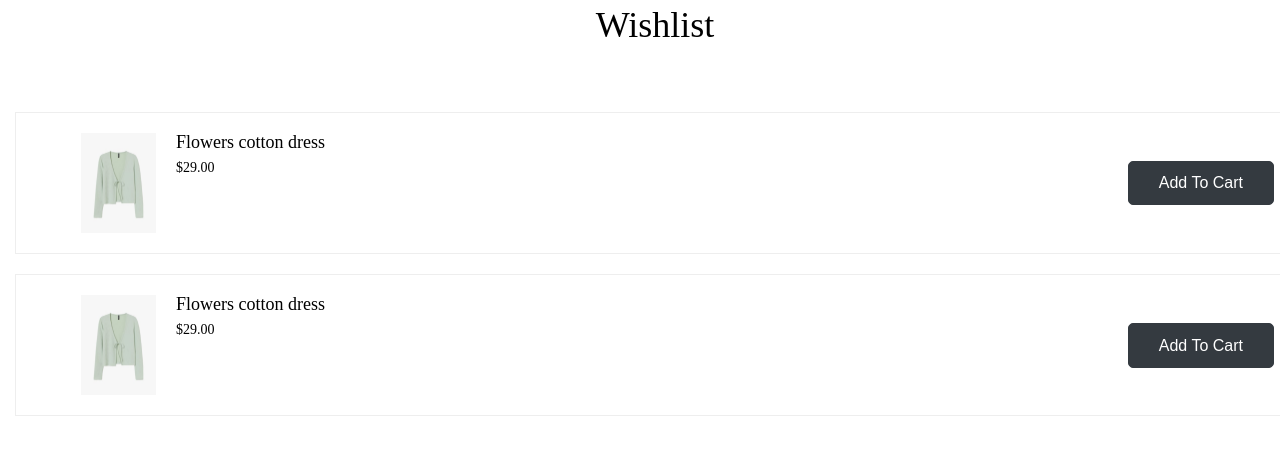
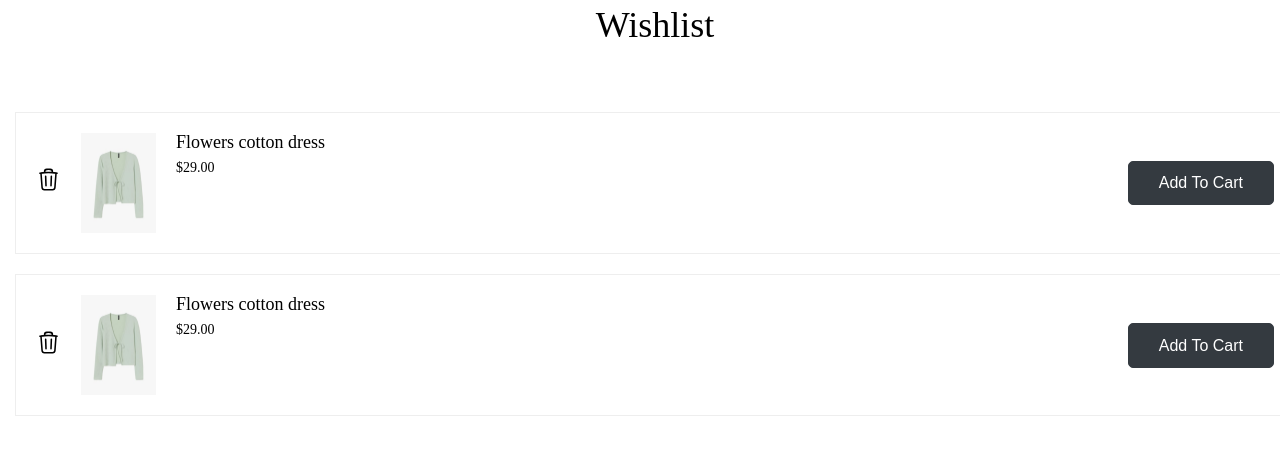
Before and after one commit to OleksandrKhlopenko/final_work, a React (Create React App) app: page /wishlist in a window 1280 px wide. Shown: the top 454 px of the page. Built offline with nearby package versions, Linux system fonts and the light colour scheme.

Commit message:
add wishlist components

```diff
--- /dev/null
+++ b/src/components/Wishlist/Buttons/ItemButton.jsx
@@ -0,0 +1,9 @@
+import  styles from "../../../pages/Wishlist/Wishlist.module.scss"
+
+const ItemButton = () => {
+  return (
+    <button className={styles.btnBtnDark}>Add To Cart</button>
+  )
+}
+
+export default ItemButton
--- /dev/null
+++ b/src/components/Wishlist/Buttons/ItemDeleteButton.jsx
@@ -0,0 +1,25 @@
+import  styles from "../../../pages/Wishlist/Wishlist.module.scss"
+
+
+const ItemDeleteButton = () => {
+  return (
+    <button className={styles.itemDelete}>
+                <svg
+                  xmlns="http://www.w3.org/2000/svg"
+                  fill="none"
+                  viewBox="0 0 24 24"
+                  stroke-width="1.5"
+                  stroke="currentColor"
+                  class="w-6 h-6"
+                >
+                  <path
+                    stroke-linecap="round"
+                    stroke-linejoin="round"
+                    d="M14.74 9l-.346 9m-4.788 0L9.26 9m9.968-3.21c.342.052.682.107 1.022.166m-1.022-.165L18.16 19.673a2.25 2.25 0 01-2.244 2.077H8.084a2.25 2.25 0 01-2.244-2.077L4.772 5.79m14.456 0a48.108 48.108 0 00-3.478-.397m-12 .562c.34-.059.68-.114 1.022-.165m0 0a48.11 48.11 0 013.478-.397m7.5 0v-.916c0-1.18-.91-2.164-2.09-2.201a51.964 51.964 0 00-3.32 0c-1.18.037-2.09 1.022-2.09 2.201v.916m7.5 0a48.667 48.667 0 00-7.5 0"
+                  />
+                </svg>
+              </button>
+  )
+}
+
+export default ItemDeleteButton
--- /dev/null
+++ b/src/components/Wishlist/WihlistCard.jsx
@@ -0,0 +1,32 @@
+import ItemDeleteButton from "./Buttons/ItemDeleteButton"
+import ItemButton from "./Buttons/ItemButton"
+import styles from "../../pages/Wishlist/Wishlist.module.scss"
+import image07 from "../../img/product-07.jpg"
+
+const WihlistCard = () => {
+  return (
+    <div className={styles.item}>
+            <div className={styles.itemContent}>
+             <ItemDeleteButton/>
+
+              <div className={styles.itemBody}>
+                <img
+                  src={image07}
+                  alt="Flowers cotton dress"
+                  className={styles.itemImage}
+                />
+
+                <div className={styles.mediaBodyMw210}>
+                  <p className={styles.itemTitle}>Flowers cotton dress</p>
+                  <p className={styles.itemPrice}>$29.00</p>
+                </div>
+              </div>
+            </div>
+            <div className={styles.itemButtons}>
+             <ItemButton/>
+            </div>
+          </div>
+  )
+}
+
+export default WihlistCard
--- /dev/null
+++ b/src/components/Wishlist/WishlistCard2.jsx
@@ -0,0 +1,32 @@
+import ItemDeleteButton from "./Buttons/ItemDeleteButton"
+import ItemButton from "./Buttons/ItemButton"
+import styles from "../../pages/Wishlist/Wishlist.module.scss"
+import image07 from "../../img/product-07.jpg"
+
+const WihlistCard2 = () => {
+  return (
+    <div className={styles.item}>
+            <div className={styles.itemContent}>
+             <ItemDeleteButton/>
+
+              <div className={styles.itemBody}>
+                <img
+                  src={image07}
+                  alt="Flowers cotton dress"
+                  className={styles.itemImage}
+                />
+
+                <div className={styles.mediaBodyMw210}>
+                  <p className={styles.itemTitle}>Flowers cotton dress</p>
+                  <p className={styles.itemPrice}>$29.00</p>
+                </div>
+              </div>
+            </div>
+            <div className={styles.itemButtons}>
+             <ItemButton/>
+            </div>
+          </div>
+  )
+}
+
+export default WihlistCard2
--- a/src/pages/Wishlist/Wishlist.jsx
+++ b/src/pages/Wishlist/Wishlist.jsx
@@ -1,85 +1,15 @@
+import WihlistCard from "../../components/Wishlist/WihlistCard";
+import WihlistCard2 from "../../components/Wishlist/WishlistCard2";
 import styles from "../pages/../Wishlist/Wishlist.module.scss";
-import image07 from "../../img/product-07.jpg"
+
 const Wishlist = () => {
   return (
     <div>
       <div className={styles.container}>
         <h2 className={styles.wishlistTitle}>Wishlist</h2>
+        <WihlistCard/>
+        <WihlistCard2/>
 
-        <div className={styles.list}>
-          <div className={styles.item}>
-            <div className={styles.itemContent}>
-              <button className={styles.itemDelete}>
-                <svg
-                  xmlns="http://www.w3.org/2000/svg"
-                  fill="none"
-                  viewBox="0 0 24 24"
-                  stroke-width="1.5"
-                  stroke="currentColor"
-                  class="w-6 h-6"
-                >
-                  <path
-                    stroke-linecap="round"
-                    stroke-linejoin="round"
-                    d="M14.74 9l-.346 9m-4.788 0L9.26 9m9.968-3.21c.342.052.682.107 1.022.166m-1.022-.165L18.16 19.673a2.25 2.25 0 01-2.244 2.077H8.084a2.25 2.25 0 01-2.244-2.077L4.772 5.79m14.456 0a48.108 48.108 0 00-3.478-.397m-12 .562c.34-.059.68-.114 1.022-.165m0 0a48.11 48.11 0 013.478-.397m7.5 0v-.916c0-1.18-.91-2.164-2.09-2.201a51.964 51.964 0 00-3.32 0c-1.18.037-2.09 1.022-2.09 2.201v.916m7.5 0a48.667 48.667 0 00-7.5 0"
-                  />
-                </svg>
-              </button>
-
-              <div className={styles.itemBody}>
-                <img
-                  src={image07}
-                  alt="Flowers cotton dress"
-                  className={styles.itemImage}
-                />
-
-                <div className={styles.mediaBodyMw210}>
-                  <p className={styles.itemTitle}>Flowers cotton dress</p>
-                  <p className={styles.itemPrice}>$29.00</p>
-                </div>
-              </div>
-            </div>
-            <div className={styles.itemButtons}>
-              <button className={styles.btnBtnDark}>Add To Cart</button>
-            </div>
-          </div>
-          <div className={styles.item}>
-            <div className={styles.itemContent}>
-              <button className={styles.itemDelete}>
-                <svg
-                  xmlns="http://www.w3.org/2000/svg"
-                  fill="none"
-                  viewBox="0 0 24 24"
-                  stroke-width="1.5"
-                  stroke="currentColor"
-                  class="w-6 h-6"
-                >
-                  <path
-                    stroke-linecap="round"
-                    stroke-linejoin="round"
-                    d="M14.74 9l-.346 9m-4.788 0L9.26 9m9.968-3.21c.342.052.682.107 1.022.166m-1.022-.165L18.16 19.673a2.25 2.25 0 01-2.244 2.077H8.084a2.25 2.25 0 01-2.244-2.077L4.772 5.79m14.456 0a48.108 48.108 0 00-3.478-.397m-12 .562c.34-.059.68-.114 1.022-.165m0 0a48.11 48.11 0 013.478-.397m7.5 0v-.916c0-1.18-.91-2.164-2.09-2.201a51.964 51.964 0 00-3.32 0c-1.18.037-2.09 1.022-2.09 2.201v.916m7.5 0a48.667 48.667 0 00-7.5 0"
-                  />
-                </svg>
-              </button>
-
-              <div className={styles.itemBody}>
-                <img
-                  src={image07}
-                  alt="Flowers cotton dress"
-                  className={styles.itemImage}
-                />
-
-                <div className={styles.mediaBodyMw210}>
-                  <p className={styles.itemTitle}>Flowers cotton dress</p>
-                  <p className={styles.itemPrice}>$29.00</p>
-                </div>
-              </div>
-            </div>
-            <div className={styles.itemButtons}>
-              <button className={styles.btnBtnDark}>Add To Cart</button>
-            </div>
-          </div>
-        </div>
       </div>
     </div>
   );
--- a/src/pages/Wishlist/Wishlist.module.scss
+++ b/src/pages/Wishlist/Wishlist.module.scss
@@ -138,3 +138,7 @@
     background-color: #343a40;
     border-color: #343a40;
   }
+   svg{
+color: #000;
+
+  }
```
